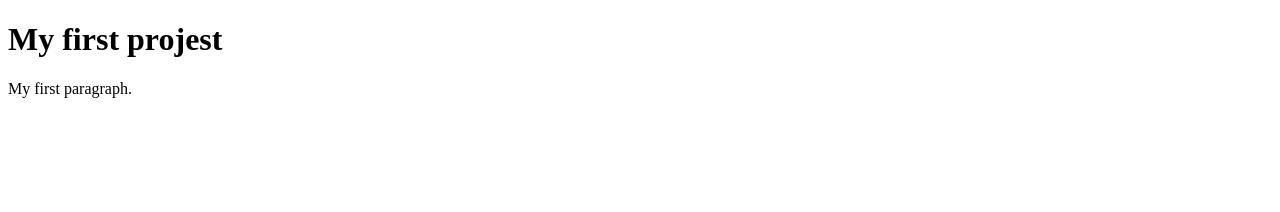
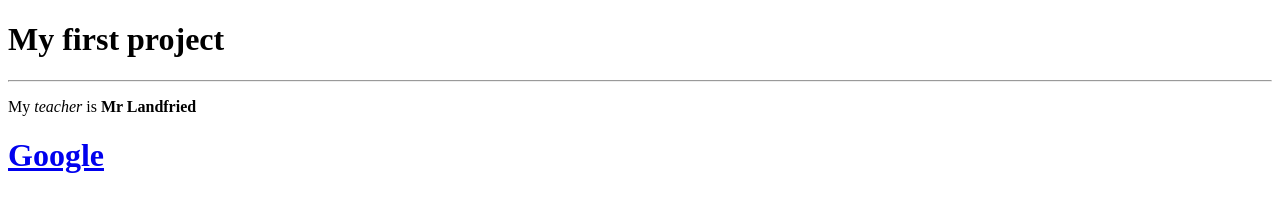
Before and after one commit to AndrewLima55/AndrewLima55.github.io, a plain HTML site: page index.html in a window 1280 px wide. Drawn offline with Linux system fonts and the light colour scheme.

Commit message:
your message herechanged paragraph

```diff
--- a/index.html
+++ b/index.html
@@ -5,8 +5,12 @@
     </head>
     <body>
 
-        <h1>My first projest</h1>
-        <p>My first paragraph.</p>
+        <h1>My first project</h1>
+<hr>
+        <p>My <i>teacher</i> is <B>Mr Landfried</B></p>
+    <a href="google.com">
+    <h1>Google</h1>
+    </a>
 
     </body>
 </html>
```
